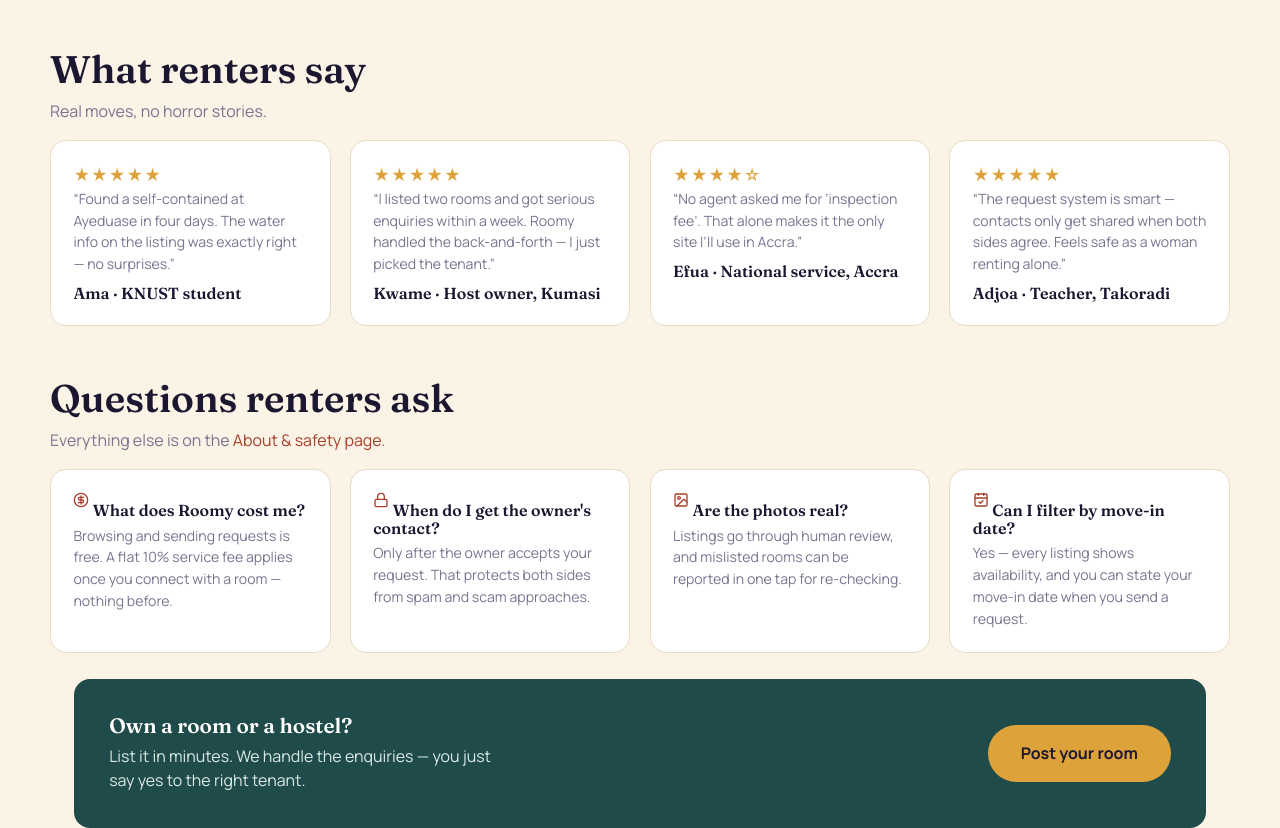
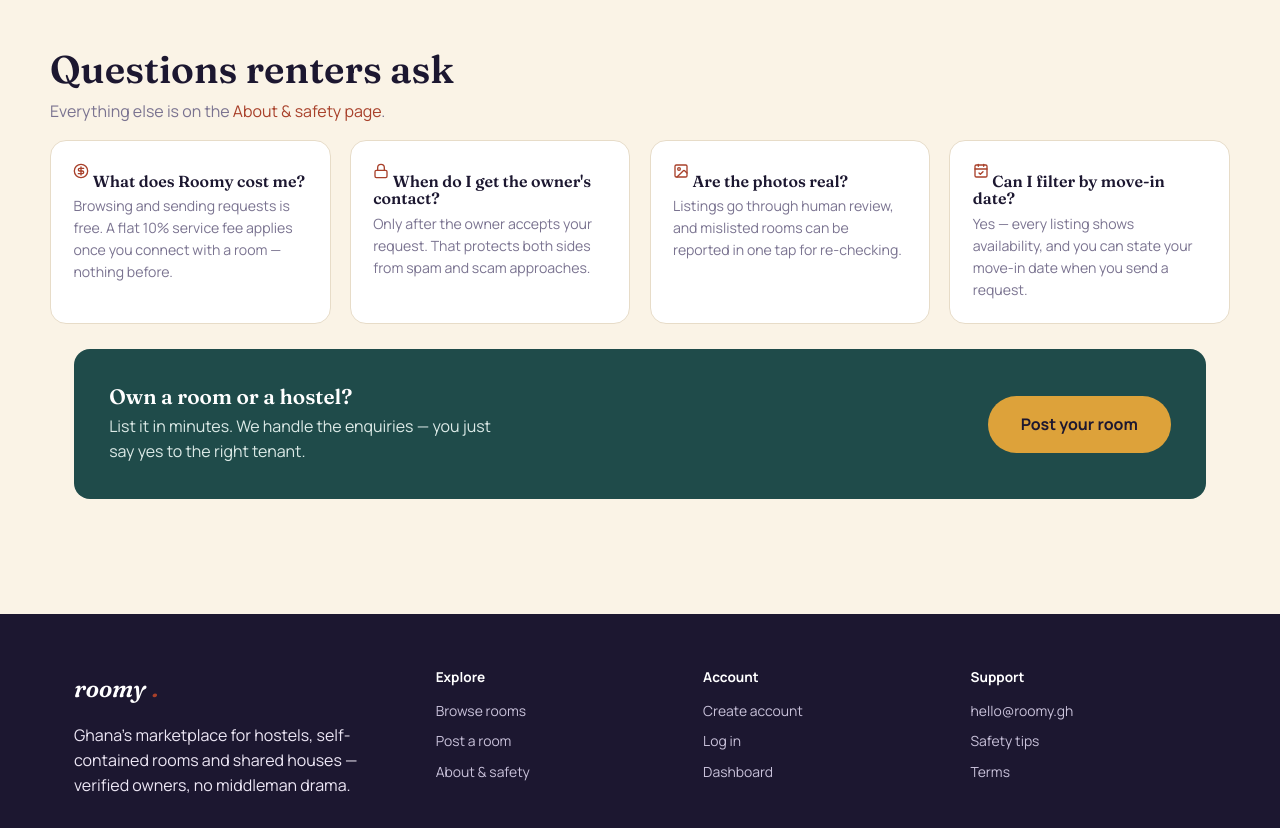
Before and after one commit to funstargm100-cmyk/Hostels-Website, a website: page public/index.html in a window 1280 px wide. Shown: the part 1656-2484 px from the top of the page. Drawn offline with nearby package versions, Linux system fonts and the light colour scheme; no server answers.

Commit message:
Update homepage navigation and testimonials

```diff
--- a/public/index.html
+++ b/public/index.html
@@ -16,6 +16,7 @@
   <div class="nav-inner">
     <a href="/" class="logo">roomy<span class="dot">.</span></a>
     <div class="nav-links">
+      <a href="/">Home</a>
       <a href="/listings">Browse rooms</a>
       <a href="/post-ad">Post a room</a>
       <a href="/about">About</a>
@@ -115,37 +116,6 @@
 <section class="section container reveal">
   <div class="section-head">
     <div>
-      <h2>What renters say</h2>
-      <p class="text-muted" style="margin:0">Real moves, no horror stories.</p>
-    </div>
-  </div>
-  <div class="why-grid">
-    <div class="why-card">
-      <div class="stars" style="color:var(--gold)">★★★★★</div>
-      <p class="text-muted">“Found a self-contained at Ayeduase in four days. The water info on the listing was exactly right — no surprises.”</p>
-      <h3 style="margin:.6rem 0 0">Ama · KNUST student</h3>
-    </div>
-    <div class="why-card">
-      <div class="stars" style="color:var(--gold)">★★★★★</div>
-      <p class="text-muted">“I listed two rooms and got serious enquiries within a week. Roomy handled the back-and-forth — I just picked the tenant.”</p>
-      <h3 style="margin:.6rem 0 0">Kwame · Host owner, Kumasi</h3>
-    </div>
-    <div class="why-card">
-      <div class="stars" style="color:var(--gold)">★★★★☆</div>
-      <p class="text-muted">“No agent asked me for ‘inspection fee’. That alone makes it the only site I’ll use in Accra.”</p>
-      <h3 style="margin:.6rem 0 0">Efua · National service, Accra</h3>
-    </div>
-    <div class="why-card">
-      <div class="stars" style="color:var(--gold)">★★★★★</div>
-      <p class="text-muted">“The request system is smart — contacts only get shared when both sides agree. Feels safe as a woman renting alone.”</p>
-      <h3 style="margin:.6rem 0 0">Adjoa · Teacher, Takoradi</h3>
-    </div>
-  </div>
-</section>
-
-<section class="section container reveal">
-  <div class="section-head">
-    <div>
       <h2>Questions renters ask</h2>
       <p class="text-muted" style="margin:0">Everything else is on the <a href="/about" style="color:var(--primary)">About &amp; safety page</a>.</p>
     </div>
```
